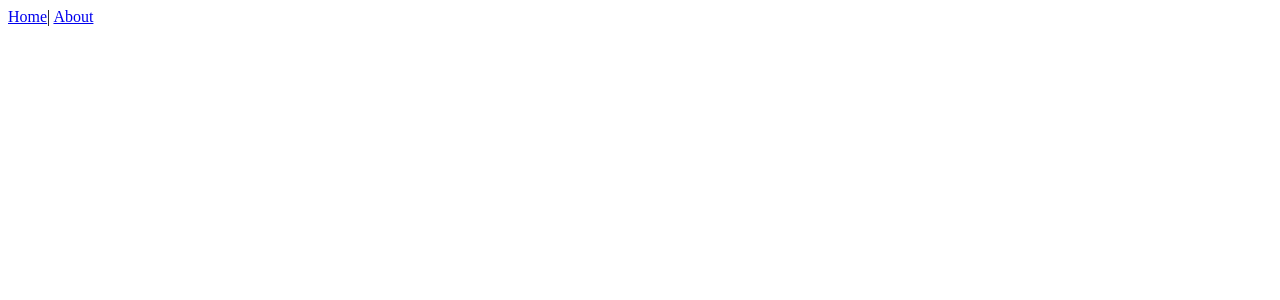
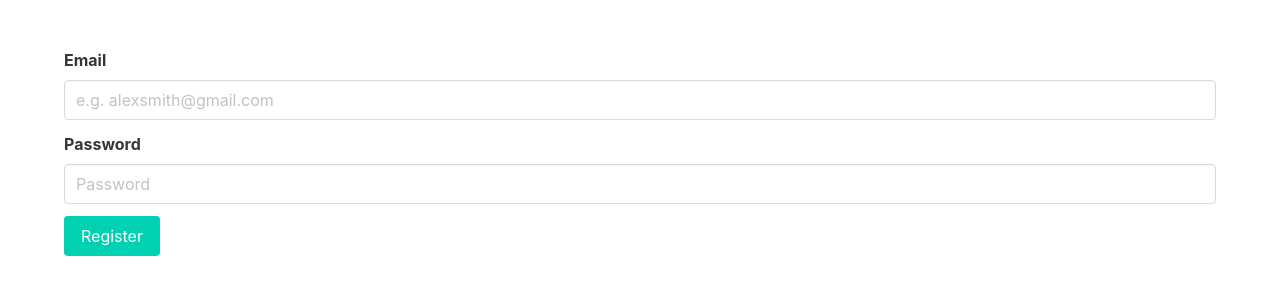
Before and after one commit to modestas9k/StudentuRegistras, a Vue app: page /register in a window 1280 px wide. Shown: the top 300 px of the page. Built offline with nearby package versions, Linux system fonts and the light colour scheme.

Commit message:
Login/Register

```diff
--- a/src/App.vue
+++ b/src/App.vue
@@ -1,12 +1,11 @@
 <template>
-  <div id="app">
-    <div id="nav">
-      <router-link to="/">Home</router-link>|
-      <router-link to="/about">About</router-link>
+    <div id="app">
+        <section class="section">
+            <div class="container">
+                <router-view />
+            </div>
+        </section>
     </div>
-    <router-view />
-  </div>
 </template>
 
-<style>
-</style>
+<style></style>
--- /dev/null
+++ b/src/components/Notification.vue
@@ -0,0 +1,17 @@
+<template>
+    <div class="notification" v-bind:class="type" v-if="display">
+        <button class="delete" @click="display = false"></button>
+        {{ message }}
+    </div>
+</template>
+
+<script>
+export default {
+    name: "Notification",
+    props: {
+        display: Boolean,
+        type: String,
+        message: String,
+    },
+};
+</script>
--- a/src/main.js
+++ b/src/main.js
@@ -1,10 +1,12 @@
-import Vue from 'vue'
-import App from './App.vue'
-import router from './router'
+import Vue from "vue";
+import App from "./App.vue";
+import router from "./router";
+import "./servers/firebase";
+import "bulma/css/bulma.min.css";
 
-Vue.config.productionTip = false
+Vue.config.productionTip = false;
 
 new Vue({
-  router,
-  render: h => h(App)
-}).$mount('#app')
+    router,
+    render: (h) => h(App),
+}).$mount("#app");
--- a/src/router/index.js
+++ b/src/router/index.js
@@ -1,29 +1,39 @@
-import Vue from 'vue'
-import VueRouter from 'vue-router'
-import Home from '../views/Home.vue'
+import Vue from "vue";
+import VueRouter from "vue-router";
+import Home from "../views/Home.vue";
 
-Vue.use(VueRouter)
+Vue.use(VueRouter);
 
-  const routes = [
-  {
-    path: '/',
-    name: 'Home',
-    component: Home
-  },
-  {
-    path: '/about',
-    name: 'About',
-    // route level code-splitting
-    // this generates a separate chunk (about.[hash].js) for this route
-    // which is lazy-loaded when the route is visited.
-    component: () => import(/* webpackChunkName: "about" */ '../views/About.vue')
-  }
-]
+const routes = [
+    {
+        path: "/",
+        name: "Home",
+        component: Home,
+    },
+    {
+        path: "/about",
+        name: "About",
+        component: () =>
+            import(/* webpackChunkName: "about" */ "../views/About.vue"),
+    },
+    {
+        path: "/login",
+        name: "Login",
+        component: () =>
+            import(/* webpackChunkName: "login" */ "../views/Login.vue"),
+    },
+    {
+        path: "/register",
+        name: "Register",
+        component: () =>
+            import(/* webpackChunkName: "register" */ "../views/Register.vue"),
+    },
+];
 
 const router = new VueRouter({
-  mode: 'history',
-  base: process.env.BASE_URL,
-  routes
-})
+    mode: "history",
+    base: process.env.BASE_URL,
+    routes,
+});
 
-export default router
+export default router;
--- /dev/null
+++ b/src/servers/firebase.js
@@ -0,0 +1,13 @@
+import firebase from "firebase/app";
+
+const firebaseConfig = {
+    apiKey: "AIzaSyAWs4P6RKdvWiRRZsxZ9UL-8AaDlRNJWJs",
+    authDomain: "studenturegistras.firebaseapp.com",
+    databaseURL: "https://studenturegistras.firebaseio.com",
+    projectId: "studenturegistras",
+    storageBucket: "studenturegistras.appspot.com",
+    messagingSenderId: "689468259393",
+    appId: "1:689468259393:web:3c6a8a0f2f2b8e90179ac0",
+};
+// Initialize Firebase
+firebase.initializeApp(firebaseConfig);
--- /dev/null
+++ b/src/views/Login.vue
@@ -0,0 +1,82 @@
+<template>
+    <div class="login">
+        <Notification
+            :display="error"
+            type="is-danger"
+            :message="errorMessage"
+        />
+        <form v-on:submit.prevent="login">
+            <div class="field">
+                <label class="label">Email</label>
+                <div class="control">
+                    <input
+                        class="input"
+                        type="email"
+                        v-model="email"
+                        placeholder="e.g. alexsmith@gmail.com"
+                    />
+                </div>
+            </div>
+
+            <div class="field">
+                <label class="label">Password</label>
+                <div class="control">
+                    <input
+                        class="input"
+                        v-model="password"
+                        type="password"
+                        placeholder="Password"
+                    />
+                </div>
+            </div>
+
+            <div class="field">
+                <div class="control">
+                    <button
+                        class="button is-primary"
+                        :class="loading && 'is-loading'"
+                        type="submit"
+                    >
+                        Login
+                    </button>
+                </div>
+            </div>
+        </form>
+    </div>
+</template>
+
+<script>
+import firebase from "firebase/app";
+import "firebase/auth";
+import Notification from "../components/Notification";
+
+export default {
+    name: "Login",
+    components: { Notification },
+    data() {
+        return {
+            email: "",
+            password: "",
+            error: false,
+            errorMessage: "",
+            loading: false,
+        };
+    },
+    methods: {
+        login() {
+            this.loading = true;
+            firebase
+                .auth()
+                .signInWithEmailAndPassword(this.email, this.password)
+                .then(
+                    () => this.$router.push("/"),
+                    (error) => {
+                        this.error = true;
+                        this.errorMessage = error.message;
+                        this.loading = false;
+                    }
+                );
+        },
+    },
+};
+</script>
--- /dev/null
+++ b/src/views/Register.vue
@@ -0,0 +1,82 @@
+<template>
+    <div class="register">
+        <Notification
+            :display="error"
+            type="is-danger"
+            :message="errorMessage"
+        />
+        <form v-on:submit.prevent="register">
+            <div class="field">
+                <label class="label">Email</label>
+                <div class="control">
+                    <input
+                        class="input"
+                        type="email"
+                        v-model="email"
+                        placeholder="e.g. alexsmith@gmail.com"
+                    />
+                </div>
+            </div>
+
+            <div class="field">
+                <label class="label">Password</label>
+                <div class="control">
+                    <input
+                        class="input"
+                        v-model="password"
+                        type="password"
+                        placeholder="Password"
+                    />
+                </div>
+            </div>
+
+            <div class="field">
+                <div class="control">
+                    <button
+                        class="button is-primary"
+                        :class="loading && 'is-loading'"
+                        type="submit"
+                    >
+                        Register
+                    </button>
+                </div>
+            </div>
+        </form>
+    </div>
+</template>
+
+<script>
+import firebase from "firebase/app";
+import "firebase/auth";
+import Notification from "../components/Notification";
+
+export default {
+    name: "Register",
+    components: { Notification },
+    data() {
+        return {
+            email: "",
+            password: "",
+            error: false,
+            errorMessage: "",
+            loading: false,
+        };
+    },
+    methods: {
+        register() {
+            this.loading = true;
+            firebase
+                .auth()
+                .createUserWithEmailAndPassword(this.email, this.password)
+                .then(
+                    () => this.$router.push("/"),
+                    (error) => {
+                        this.error = true;
+                        this.errorMessage = error.message;
+                        this.loading = false;
+                    }
+                );
+        },
+    },
+};
+</script>
```
